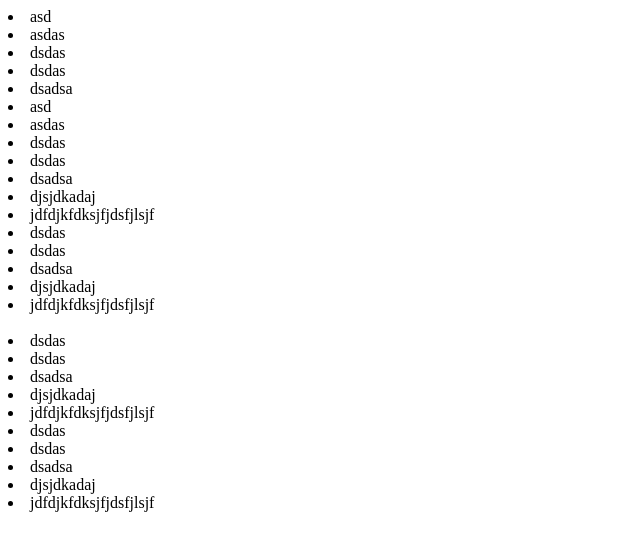
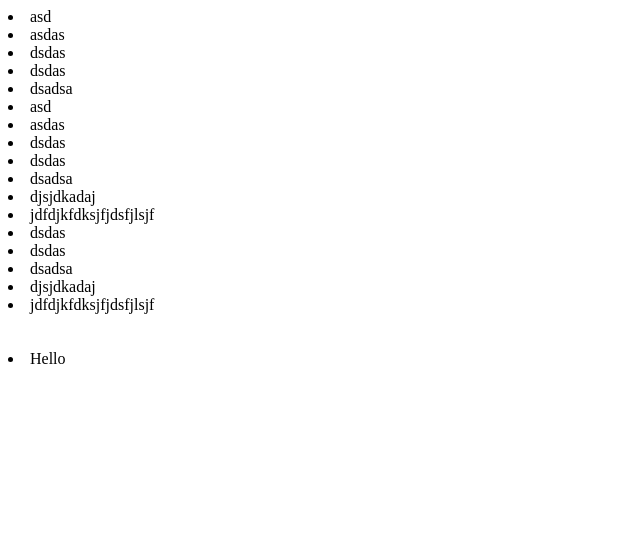
Before and after one commit to SimonCoding96/test, a plain HTML site: page index.html in a window 1280 px wide. Shown: the whole page, without its empty margins (0-640 px from the left). Drawn offline with Linux system fonts and the light colour scheme.

Commit message:
HelloWas

```diff
--- a/index.html
+++ b/index.html
@@ -24,16 +24,8 @@
     <li>dsadsa</li>
     <li>djsjdkadaj</li>
     <li>jdfdjkfdksjfjdsfjlsjf</li>
-    <br>
-    <li>dsdas</li>
-    <li>dsdas</li>
-    <li>dsadsa</li>
-    <li>djsjdkadaj</li>
-    <li>jdfdjkfdksjfjdsfjlsjf</li>
-    <li>dsdas</li>
-    <li>dsdas</li>
-    <li>dsadsa</li>
-    <li>djsjdkadaj</li>
-    <li>jdfdjkfdksjfjdsfjlsjf</li>
+   <br>
+   <br>
+   <li>Hello</li>
 </body>
 </html>
```
